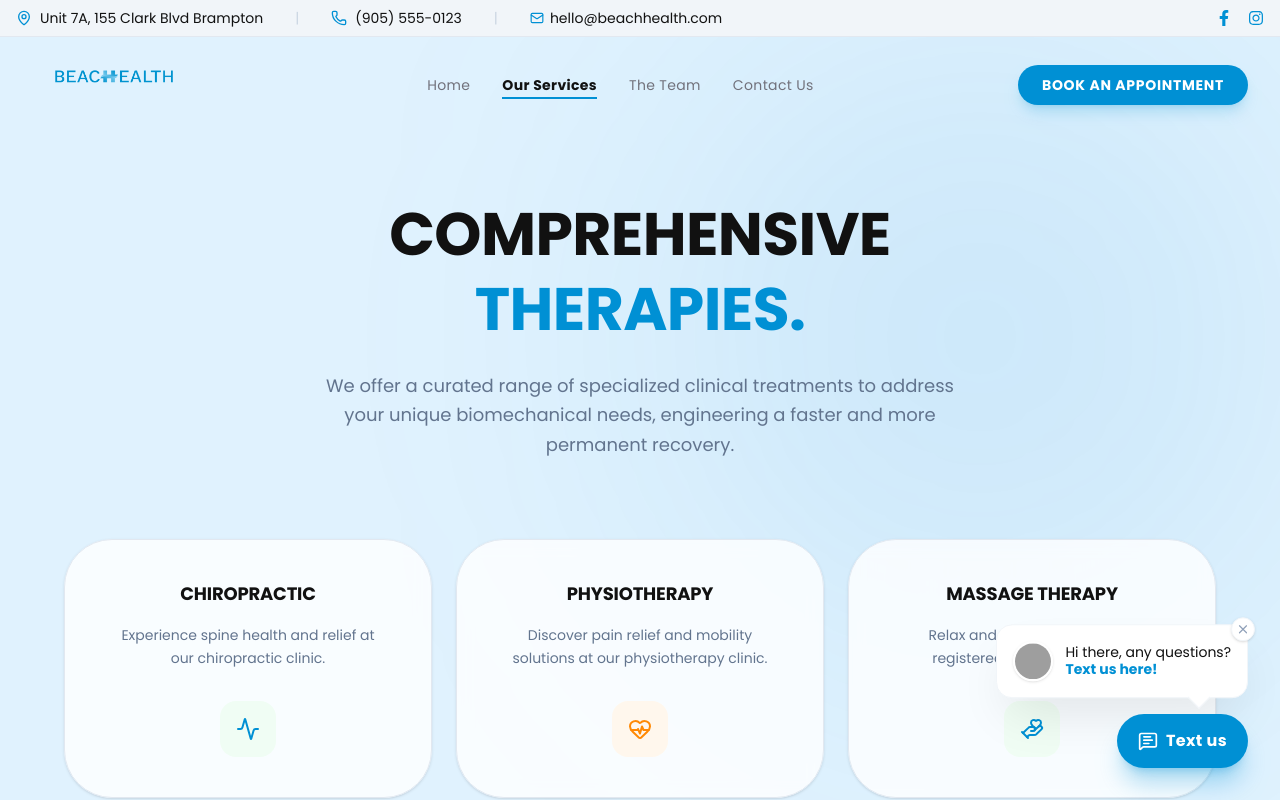
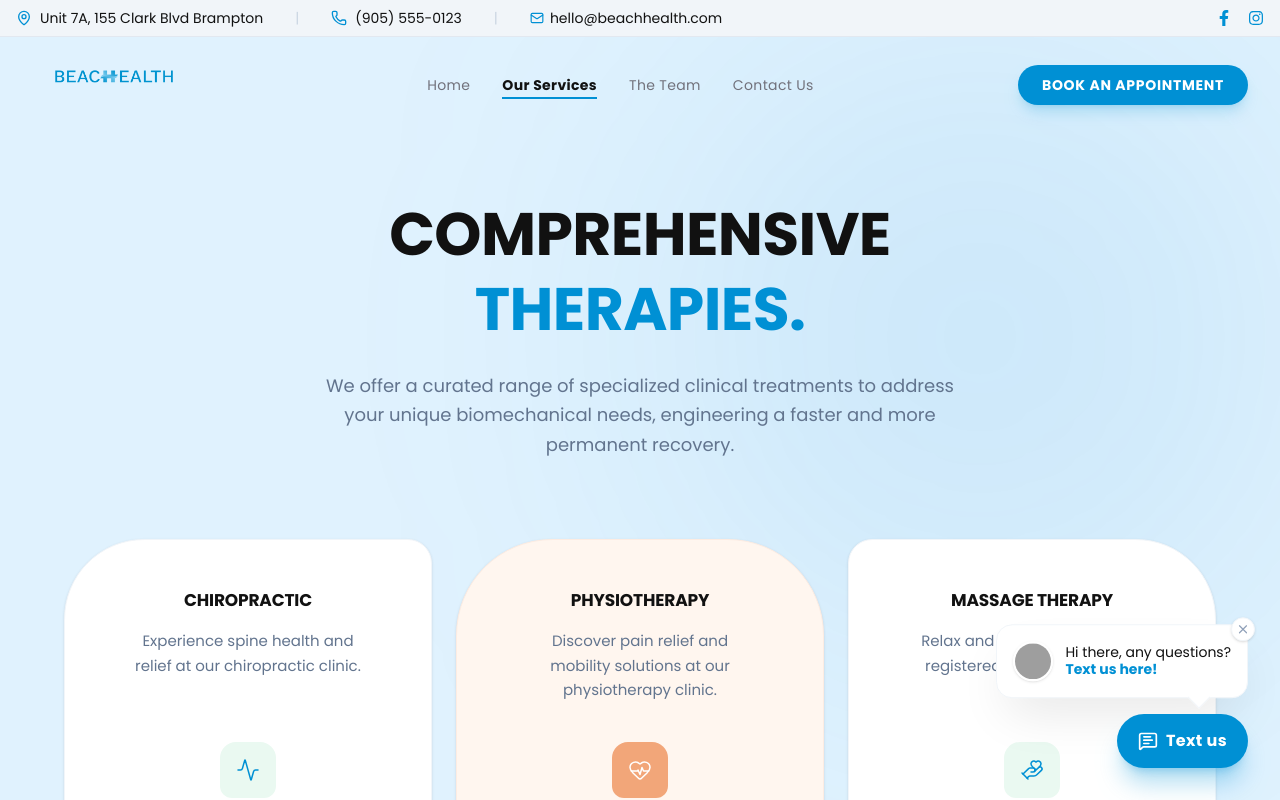
Before and after one commit to shaheertiger/Beachhealthbrampton, a React (Vite) app: page /therapies in a window 1280 px wide. Shown: the top 800 px of the page. Built offline with nearby package versions, Linux system fonts and the light colour scheme; grey boxes are pictures that could not be loaded; a web font is replaced by a local one.

Commit message:
Update Therapies layout to precisely match client reference image (unique card shapes & colored centers)

```diff
--- a/src/pages/Therapies.tsx
+++ b/src/pages/Therapies.tsx
@@ -1,50 +1,51 @@
 import { motion } from 'framer-motion';
-import { Activity, Footprints, Shield, HeartPulse, Stethoscope, HandHeart } from 'lucide-react';
+import { Activity, Footprints, Zap, HeartPulse, Stethoscope, HandHeart } from 'lucide-react';
 
 const services = [
   {
     title: 'Chiropractic',
     desc: 'Experience spine health and relief at our chiropractic clinic.',
     Icon: Activity,
-    color: 'text-brand-green',
-    bg: 'bg-green-50'
   },
   {
     title: 'Physiotherapy',
     desc: 'Discover pain relief and mobility solutions at our physiotherapy clinic.',
     Icon: HeartPulse,
-    color: 'text-orange-400',
-    bg: 'bg-orange-50'
   },
   {
     title: 'Massage Therapy',
     desc: 'Relax and rejuvenate with our registered massage therapy',
     Icon: HandHeart,
-    color: 'text-brand-green',
-    bg: 'bg-green-50'
   },
   {
     title: 'Pain Management',
     desc: 'Take control of pain with our expert pain management solutions',
     Icon: Stethoscope,
-    color: 'text-orange-400',
-    bg: 'bg-orange-50'
   },
   {
     title: 'Custom Orthotics',
     desc: 'Step into comfort with custom orthotics.',
     Icon: Footprints,
-    color: 'text-brand-green',
-    bg: 'bg-green-50'
   },
   {
-    title: 'Custom Bracing',
-    desc: 'Find support and stability with custom bracing solutions.',
-    Icon: Shield,
-    color: 'text-orange-400',
-    bg: 'bg-orange-50'
+    title: 'Shockwave Therapy',
+    desc: 'Accelerate healing and relieve pain with advanced shockwave therapy.',
+    Icon: Zap,
   },
 ];
+
+const getCardStyle = (index: number) => {
+  const col = index % 3;
+  if (col === 0) return "rounded-tl-[5rem] rounded-tr-3xl rounded-bl-3xl rounded-br-3xl bg-white border border-slate-100 shadow-sm hover:shadow-md";
+  if (col === 1) return "rounded-t-[6rem] rounded-b-3xl bg-[#FFF6EF] border border-[#FDECE2] shadow-sm hover:shadow-md";
+  return "rounded-tr-[5rem] rounded-tl-3xl rounded-bl-3xl rounded-br-3xl bg-white border border-slate-100 shadow-sm hover:shadow-md";
+};
+
+const getIconStyle = (index: number) => {
+  const col = index % 3;
+  if (col === 1) return "bg-[#F2A679] text-white";
+  return "bg-[#EAF9F1] text-brand-green";
+};
 
 export default function Therapies() {
   return (
@@ -75,14 +76,14 @@ export default function Therapies() {
               animate={{ opacity: 1, y: 0 }}
               transition={{ delay: index * 0.1, duration: 0.6 }}
               whileHover={{ y: -5 }}
-              className="bg-white/80 backdrop-blur-sm rounded-[3rem] p-10 flex flex-col items-center text-center transition-all border border-slate-200 shadow-sm hover:shadow-md"
+              className={`p-10 flex flex-col items-center text-center transition-all ${getCardStyle(index)}`}
             >
-              <h3 className="text-lg font-black text-brand-obsidian mb-4 uppercase tracking-widest">{item.title}</h3>
-              <p className="text-slate-500 font-light leading-relaxed text-sm flex-grow mb-8 px-2">
+              <h3 className="text-[17px] font-bold text-brand-obsidian mb-4 mt-2 tracking-wide">{item.title}</h3>
+              <p className="text-slate-500 font-light leading-relaxed text-[15px] flex-grow mb-10 px-2 max-w-[250px]">
                 {item.desc}
               </p>
-              <div className={`w-14 h-14 rounded-2xl flex items-center justify-center ${item.bg}`}>
-                <item.Icon className={item.color} size={24} />
+              <div className={`w-14 h-14 rounded-t-2xl rounded-b-xl flex items-center justify-center ${getIconStyle(index)}`}>
+                <item.Icon size={24} strokeWidth={1.5} />
               </div>
             </motion.div>
           ))}
```
